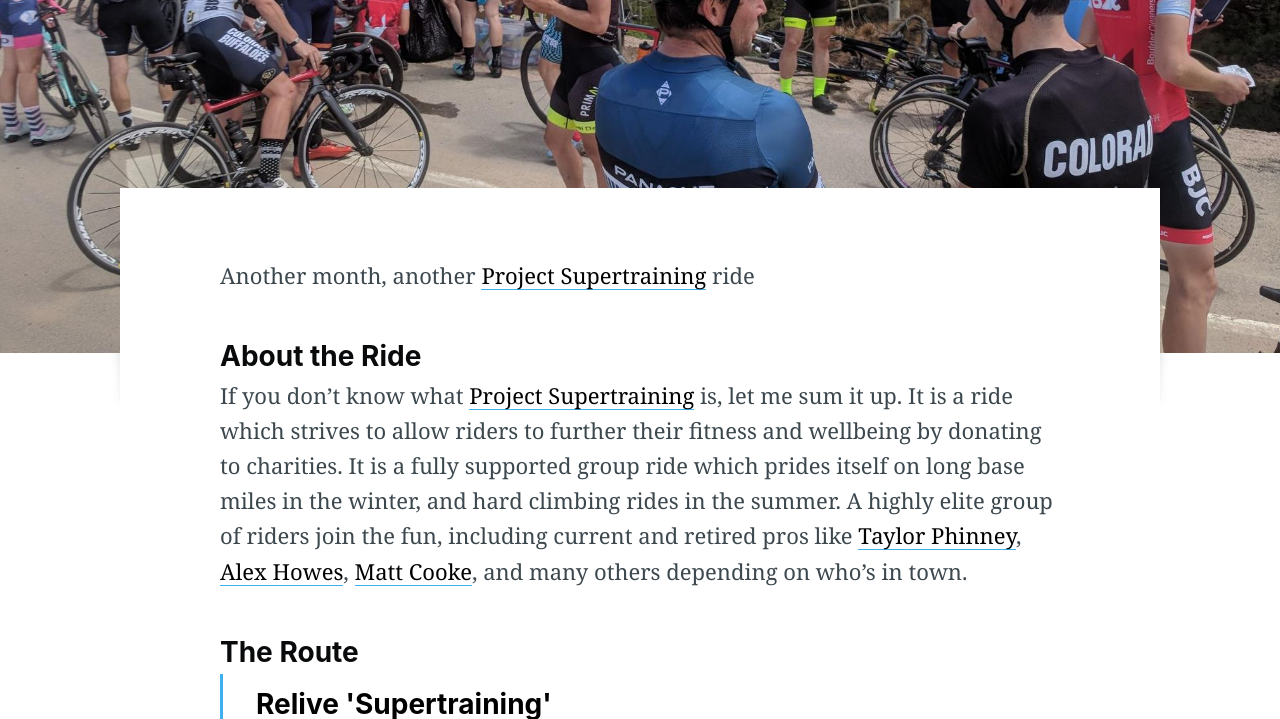
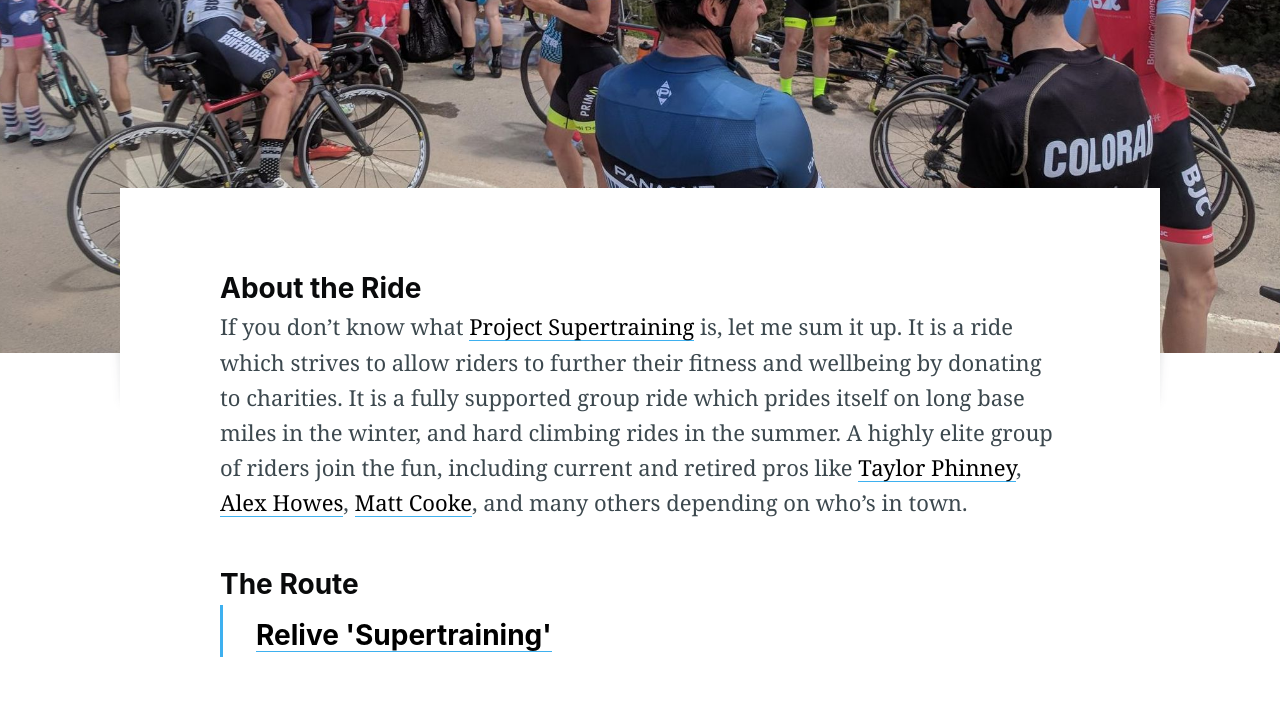
Before and after one commit to johnkeller101/johnkeller101.github.com, a Jekyll site: the page built from _posts/2018-05-27-may-project-supertraining.md, in a window 1280 px wide and 900 px high, scrolled down 709 px, cut to the strip 0-719 px from the top of the window. Built offline with Jekyll 4.4.1, drawn with Linux system fonts in a browser that asks for light colours; nearby versions of some CDN libraries; comment, search, counter and statistics services are not loaded.

Commit message:
2018.06.01-09.20.20

```diff
--- a/_posts/2018-05-27-may-project-supertraining.md
+++ b/_posts/2018-05-27-may-project-supertraining.md
@@ -13,8 +13,6 @@
 description: The route this month was a lung busting 12,000 ft. of climbing and over 90 miles. The ride started at Flatirons Subaru who were generous enough to provide a support vehicle to follow us with food and water. We then headed west up Boulder Canyon to Sugarloaf.
 ---
 
-Another month, another [Project Supertraining](https://projectsupertraining.com/) ride
-
 ### About the Ride
 
 If you don't know what [Project Supertraining](https://projectsupertraining.com/) is, let me sum it up. It is a ride which strives to allow riders to further their fitness and wellbeing by donating to charities. It is a fully supported group ride which prides itself on long base miles in the winter, and hard climbing rides in the summer. A highly elite group of riders join the fun, including current and retired pros like [Taylor Phinney](https://twitter.com/taylorphinney), [Alex Howes](https://twitter.com/alex_howes), [Matt Cooke](https://www.strava.com/athletes/821695), and many others depending on who's in town.
@@ -23,8 +21,7 @@
 
 <blockquote class="embedly-card" data-card-controls="0" data-card-key="f1631a41cb254ca5b035dc5747a5bd75"><h4><a href="https://www.relive.cc/view/1600628123?r=embed-site">Relive 'Supertraining'</a></h4></blockquote><script async src="//cdn.embedly.com/widgets/platform.js" charset="UTF-8"></script><br/>
 
-
-[*View the ride on Strava*](https://www.strava.com/activities/1600628123/)
+<small>[View the ride on Strava](https://www.strava.com/activities/1600628123/)</small>
 
 The route this month was a lung busting 12,000 ft. of climbing and over 90 miles. The ride started at [Flatirons Subaru](https://www.coloradosubaru.com/) who were generous enough to provide a support vehicle to follow us with food and water. We then headed west up Boulder Canyon to Sugarloaf. This ride reminded me just how much I hate this climb, which is 4.7 miles and nearly 1,900 ft of climbing for an average gradient of 8%. We stopped at the top and regrouped, while everyone got some much needed water after the hot and sweaty climb *(I really need to get aclimated for the summer heat)*.
 
```
